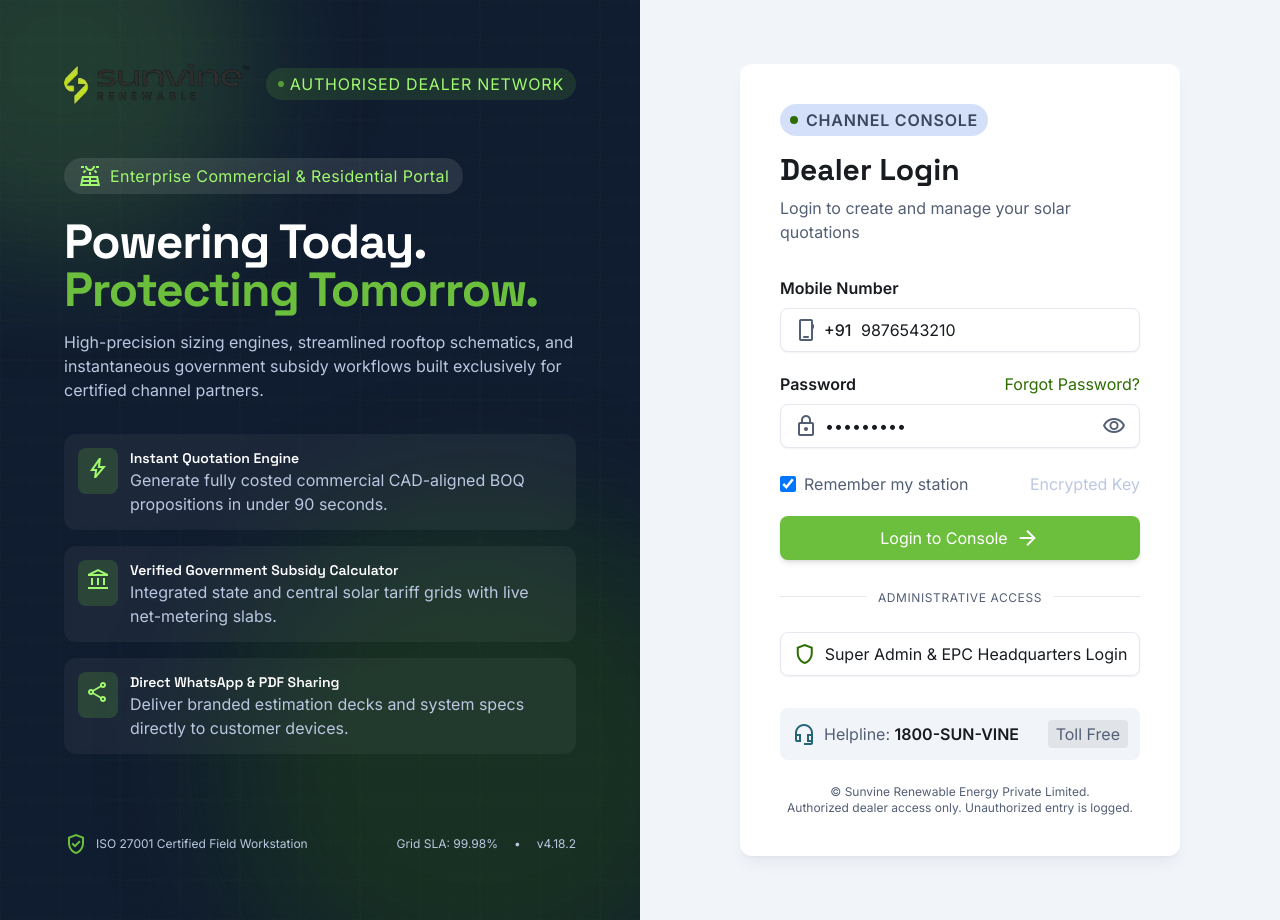
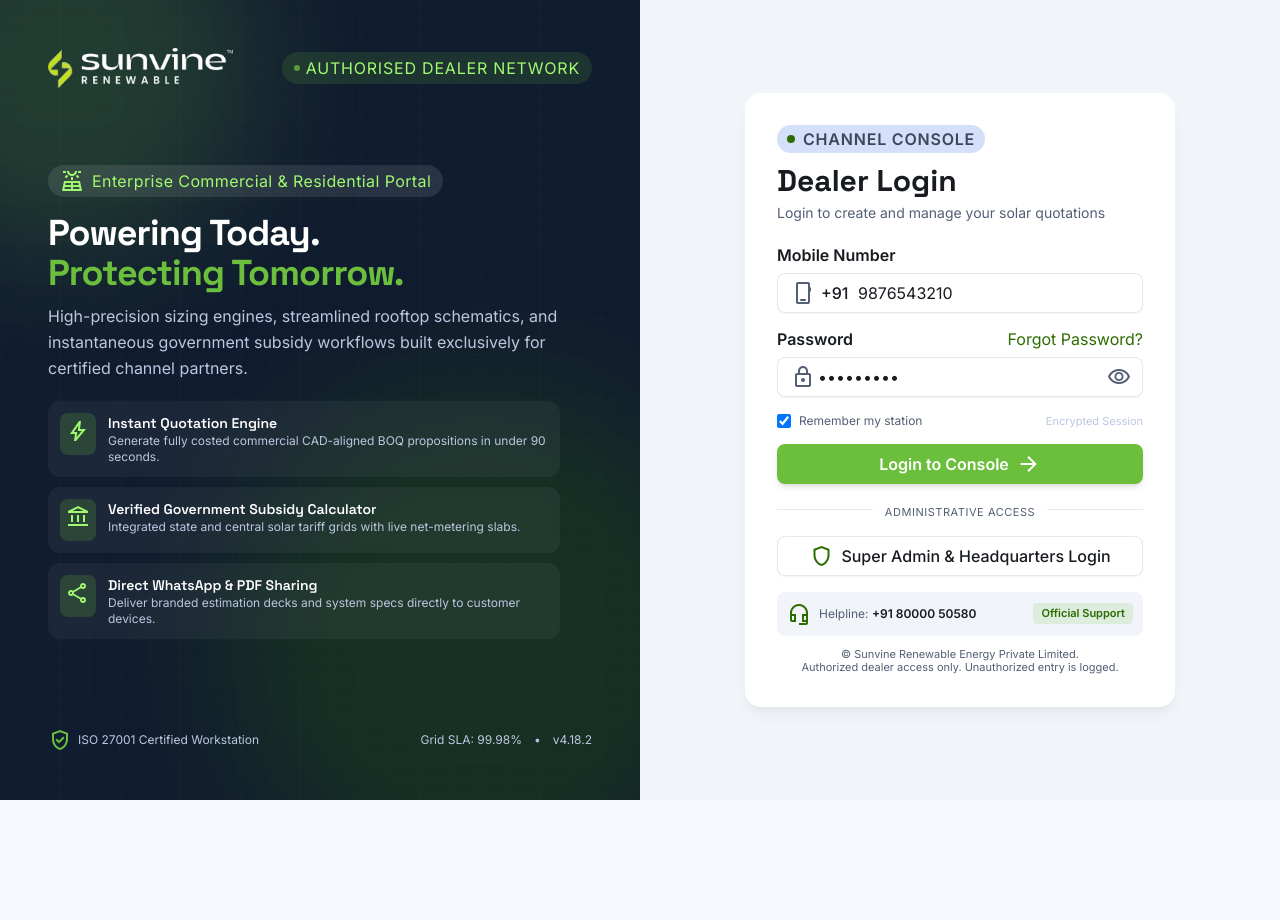
Before and after one commit to sunvine-renewable/dealer-portal-quotation, a React (Vite) app: page / in a window 1280 px wide. After the commit the page ends 800 px from the top, so only its background shows below. Built offline with nearby package versions, Linux system fonts and the light colour scheme.

Commit message:
fix(login): single screen no-scroll layout, white logo, +91 80000 50580 helpline, functional profile camera upload

```diff
--- a/src/components/Auth/DealerLogin.jsx
+++ b/src/components/Auth/DealerLogin.jsx
@@ -29,9 +29,9 @@
   return (
     <main className="w-full">
       <div className="flex flex-col w-full">
-        <div className="w-full min-h-screen flex flex-col lg:flex-row bg-surface">
+        <div className="w-full min-h-screen lg:h-screen lg:overflow-hidden flex flex-col lg:flex-row bg-surface">
           {/* Left Panel: Deep Navy Visual Showcase */}
-          <div className="relative w-full lg:w-1/2 bg-on-secondary-fixed text-on-secondary flex flex-col justify-between p-8 sm:p-12 lg:p-16 overflow-hidden min-h-[520px] lg:min-h-screen">
+          <div className="relative w-full lg:w-1/2 bg-on-secondary-fixed text-on-secondary flex flex-col justify-between p-6 sm:p-10 lg:p-8 xl:p-12 overflow-hidden min-h-[460px] lg:min-h-0 lg:h-full">
             {/* Decorative Solar Grid Background Effect */}
             <div className="absolute inset-0 opacity-10 pointer-events-none">
               <svg className="w-full h-full" height="100%" width="100%" xmlns="http://www.w3.org/2000/svg">
@@ -51,13 +51,13 @@
             <div className="absolute -bottom-24 -right-24 w-[32rem] h-[32rem] bg-primary/25 rounded-full blur-3xl pointer-events-none"></div>
 
             {/* Header / Logo Zone */}
-            <div className="relative z-10">
+            <div className="relative z-10 shrink-0">
               <div className="flex items-center justify-between">
                 <div className="flex items-center gap-3">
                   <img
                     alt="Sunvine Renewable Energy Logo"
-                    className="h-10 w-auto object-contain brightness-110 drop-shadow-sm"
-                    src="/sunvine_logo_transparent.png"
+                    className="h-9 lg:h-10 w-auto object-contain brightness-110 drop-shadow-sm"
+                    src="/sunvine_logo_white.png"
                   />
                 </div>
                 <span className="inline-flex items-center gap-1.5 px-3 py-1 rounded-full bg-primary-container/15 text-primary-fixed font-label-xs tracking-wider uppercase backdrop-blur-sm">
@@ -68,60 +68,60 @@
             </div>
 
             {/* Center Narrative & Highlights */}
-            <div className="relative z-10 my-auto py-12 lg:py-0">
-              <div className="inline-flex items-center gap-2 px-3.5 py-1.5 rounded-full bg-surface-container-lowest/10 text-primary-fixed mb-6">
+            <div className="relative z-10 my-auto py-6 lg:py-2">
+              <div className="inline-flex items-center gap-2 px-3 py-1 rounded-full bg-surface-container-lowest/10 text-primary-fixed mb-3 lg:mb-4">
                 <span className="material-symbols-outlined text-base">solar_power</span>
-                <span className="font-label-sm tracking-wide">Enterprise Commercial &amp; Residential Portal</span>
+                <span className="font-label-xs tracking-wide">Enterprise Commercial &amp; Residential Portal</span>
               </div>
-              <h2 className="font-headline-xl text-3xl sm:text-4xl lg:text-5xl font-bold tracking-tight text-on-secondary leading-tight max-w-xl">
+              <h2 className="font-headline-xl text-2xl sm:text-3xl lg:text-4xl font-bold tracking-tight text-on-secondary leading-tight max-w-xl">
                 Powering Today. <br/>
                 <span className="text-primary-container">Protecting Tomorrow.</span>
               </h2>
-              <p className="mt-4 font-body-lg text-secondary-fixed-dim max-w-lg">
+              <p className="mt-2.5 font-body-sm text-secondary-fixed-dim max-w-lg leading-relaxed">
                 High-precision sizing engines, streamlined rooftop schematics, and instantaneous government subsidy workflows built exclusively for certified channel partners.
               </p>
 
               {/* Feature List */}
-              <div className="mt-8 space-y-4 max-w-lg">
-                <div className="flex items-start gap-3 bg-surface-container-lowest/5 p-3.5 rounded-xl backdrop-blur-sm">
-                  <div className="p-2 rounded-lg bg-primary-container/20 text-primary-fixed">
-                    <span className="material-symbols-outlined text-lg">bolt</span>
+              <div className="mt-5 space-y-2.5 max-w-lg">
+                <div className="flex items-start gap-3 bg-surface-container-lowest/5 p-2.5 sm:p-3 rounded-xl backdrop-blur-sm">
+                  <div className="p-1.5 rounded-lg bg-primary-container/20 text-primary-fixed shrink-0">
+                    <span className="material-symbols-outlined text-base">bolt</span>
                   </div>
                   <div>
-                    <h3 className="font-headline-sm text-sm text-on-secondary font-semibold">Instant Quotation Engine</h3>
-                    <p className="font-body-sm text-secondary-fixed-dim">Generate fully costed commercial CAD-aligned BOQ propositions in under 90 seconds.</p>
+                    <h3 className="font-headline-sm text-xs sm:text-sm text-on-secondary font-semibold">Instant Quotation Engine</h3>
+                    <p className="font-body-xs text-xs text-secondary-fixed-dim">Generate fully costed commercial CAD-aligned BOQ propositions in under 90 seconds.</p>
                   </div>
                 </div>
 
-                <div className="flex items-start gap-3 bg-surface-container-lowest/5 p-3.5 rounded-xl backdrop-blur-sm">
-                  <div className="p-2 rounded-lg bg-primary-container/20 text-primary-fixed">
-                    <span className="material-symbols-outlined text-lg">account_balance</span>
+                <div className="flex items-start gap-3 bg-surface-container-lowest/5 p-2.5 sm:p-3 rounded-xl backdrop-blur-sm">
+                  <div className="p-1.5 rounded-lg bg-primary-container/20 text-primary-fixed shrink-0">
+                    <span className="material-symbols-outlined text-base">account_balance</span>
                   </div>
                   <div>
-                    <h3 className="font-headline-sm text-sm text-on-secondary font-semibold">Verified Government Subsidy Calculator</h3>
-                    <p className="font-body-sm text-secondary-fixed-dim">Integrated state and central solar tariff grids with live net-metering slabs.</p>
+                    <h3 className="font-headline-sm text-xs sm:text-sm text-on-secondary font-semibold">Verified Government Subsidy Calculator</h3>
+                    <p className="font-body-xs text-xs text-secondary-fixed-dim">Integrated state and central solar tariff grids with live net-metering slabs.</p>
                   </div>
                 </div>
 
-                <div className="flex items-start gap-3 bg-surface-container-lowest/5 p-3.5 rounded-xl backdrop-blur-sm">
-                  <div className="p-2 rounded-lg bg-primary-container/20 text-primary-fixed">
-                    <span className="material-symbols-outlined text-lg">share</span>
+                <div className="flex items-start gap-3 bg-surface-container-lowest/5 p-2.5 sm:p-3 rounded-xl backdrop-blur-sm">
+                  <div className="p-1.5 rounded-lg bg-primary-container/20 text-primary-fixed shrink-0">
+                    <span className="material-symbols-outlined text-base">share</span>
                   </div>
                   <div>
-                    <h3 className="font-headline-sm text-sm text-on-secondary font-semibold">Direct WhatsApp &amp; PDF Sharing</h3>
-                    <p className="font-body-sm text-secondary-fixed-dim">Deliver branded estimation decks and system specs directly to customer devices.</p>
+                    <h3 className="font-headline-sm text-xs sm:text-sm text-on-secondary font-semibold">Direct WhatsApp &amp; PDF Sharing</h3>
+                    <p className="font-body-xs text-xs text-secondary-fixed-dim">Deliver branded estimation decks and system specs directly to customer devices.</p>
                   </div>
                 </div>
               </div>
             </div>
 
             {/* Bottom Status Strip */}
-            <div className="relative z-10 flex flex-wrap items-center justify-between gap-4 pt-6 text-secondary-fixed-dim text-body-sm">
-              <div className="flex items-center gap-2">
-                <span className="material-symbols-outlined text-primary-container text-base">verified_user</span>
-                <span>ISO 27001 Certified Field Workstation</span>
+            <div className="relative z-10 flex flex-wrap items-center justify-between gap-2 pt-3 text-secondary-fixed-dim text-xs shrink-0">
+              <div className="flex items-center gap-1.5">
+                <span className="material-symbols-outlined text-primary-container text-sm">verified_user</span>
+                <span>ISO 27001 Certified Workstation</span>
               </div>
-              <div className="flex items-center gap-4">
+              <div className="flex items-center gap-3">
                 <span>Grid SLA: 99.98%</span>
                 <span>•</span>
                 <span>v4.18.2</span>
@@ -130,36 +130,36 @@
           </div>
 
           {/* Right Half: Clean White Canvas & Login Form */}
-          <div className="w-full lg:w-1/2 flex items-center justify-center p-6 sm:p-12 lg:p-16 bg-surface-container-low">
-            <div className="w-full max-w-[440px] bg-surface-container-lowest rounded-xl p-8 sm:p-10 shadow-lg shadow-on-secondary-fixed/5">
+          <div className="w-full lg:w-1/2 flex items-center justify-center p-4 sm:p-8 lg:p-6 bg-surface-container-low lg:h-full lg:overflow-hidden">
+            <div className="w-full max-w-[430px] bg-surface-container-lowest rounded-2xl p-6 sm:p-8 shadow-lg shadow-on-secondary-fixed/5 my-auto">
               {/* Header Badge & Heading */}
-              <div className="mb-8">
-                <div className="inline-flex items-center gap-2 px-2.5 py-1 rounded-full bg-secondary-container text-on-secondary-fixed-variant mb-4">
+              <div className="mb-5">
+                <div className="inline-flex items-center gap-2 px-2.5 py-0.5 rounded-full bg-secondary-container text-on-secondary-fixed-variant mb-2.5">
                   <span className="w-2 h-2 rounded-full bg-primary"></span>
                   <span className="font-label-xs font-semibold uppercase tracking-wider">Channel Console</span>
                 </div>
                 <h1 className="font-headline-xl text-2xl sm:text-3xl text-on-surface font-bold">Dealer Login</h1>
-                <p className="mt-2 font-body-md text-secondary">Login to create and manage your solar quotations</p>
+                <p className="mt-1 font-body-sm text-secondary text-xs sm:text-sm">Login to create and manage your solar quotations</p>
               </div>
 
               {/* Form Elements */}
-              <form className="space-y-5" id="dealer-login-form" onSubmit={handleLogin}>
+              <form className="space-y-3.5" id="dealer-login-form" onSubmit={handleLogin}>
                 {/* Mobile Number Input */}
                 <div>
-                  <label className="block font-label-sm text-on-surface mb-2 font-semibold" htmlFor="mobile-number">
+                  <label className="block font-label-xs text-on-surface mb-1.5 font-semibold" htmlFor="mobile-number">
                     Mobile Number
                   </label>
                   <div className="relative flex items-center">
-                    <span className="absolute left-3.5 flex items-center gap-1.5 text-secondary font-label-md select-none">
+                    <span className="absolute left-3.5 flex items-center gap-1.5 text-secondary font-label-sm select-none">
                       <span className="material-symbols-outlined text-base">phone_iphone</span>
                       <span className="font-medium text-on-surface">+91</span>
                     </span>
                     <input
-                      className="w-full h-11 pl-20 pr-4 bg-surface-container-lowest text-on-surface font-body-md rounded-lg shadow-sm placeholder:text-secondary focus:outline-none focus:ring-2 focus:ring-primary focus:bg-surface-bright border border-surface-container-high"
+                      className="w-full h-10 pl-20 pr-4 bg-surface-container-lowest text-on-surface font-body-sm rounded-lg shadow-sm placeholder:text-secondary focus:outline-none focus:ring-2 focus:ring-primary focus:bg-surface-bright border border-surface-container-high"
                       id="mobile-number"
                       maxLength="10"
                       pattern="[0-9]{10}"
-                      placeholder="Enter your registered mobile number"
+                      placeholder="Enter registered mobile"
                       required
                       type="tel"
                       value={mobileNumber}
@@ -167,8 +167,8 @@
                     />
                   </div>
                   {error && (
-                    <p className="mt-1.5 font-body-sm text-error flex items-center gap-1" id="mobile-error">
-                      <span className="material-symbols-outlined text-sm">error</span>
+                    <p className="mt-1 font-body-xs text-error flex items-center gap-1 text-xs" id="mobile-error">
+                      <span className="material-symbols-outlined text-xs">error</span>
                       {error}
                     </p>
                   )}
@@ -176,12 +176,12 @@
 
                 {/* Password Input */}
                 <div>
-                  <div className="flex items-center justify-between mb-2">
-                    <label className="block font-label-sm text-on-surface font-semibold" htmlFor="dealer-password">
+                  <div className="flex items-center justify-between mb-1.5">
+                    <label className="block font-label-xs text-on-surface font-semibold" htmlFor="dealer-password">
                       Password
                     </label>
                     <a
-                      className="font-label-sm text-primary hover:text-on-primary-container transition-colors cursor-pointer"
+                      className="font-label-xs text-primary hover:text-on-primary-container transition-colors cursor-pointer"
                       onClick={() => alert('Password reset link sent to your registered phone number.')}
                     >
                       Forgot Password?
@@ -189,10 +189,10 @@
                   </div>
                   <div className="relative flex items-center">
                     <span className="absolute left-3.5 text-secondary flex items-center">
-                      <span className="material-symbols-outlined text-lg">lock</span>
+                      <span className="material-symbols-outlined text-base">lock</span>
                     </span>
                     <input
-                      className="w-full h-11 pl-11 pr-11 bg-surface-container-lowest text-on-surface font-body-md rounded-lg shadow-sm placeholder:text-secondary focus:outline-none focus:ring-2 focus:ring-primary focus:bg-surface-bright border border-surface-container-high"
+                      className="w-full h-10 pl-10 pr-10 bg-surface-container-lowest text-on-surface font-body-sm rounded-lg shadow-sm placeholder:text-secondary focus:outline-none focus:ring-2 focus:ring-primary focus:bg-surface-bright border border-surface-container-high"
                       id="dealer-password"
                       placeholder="Enter your password"
                       required
@@ -202,12 +202,12 @@
                     />
                     <button
                       aria-label="Toggle password visibility"
-                      className="absolute right-3.5 text-secondary hover:text-on-surface transition-colors focus:outline-none flex items-center"
+                      className="absolute right-3 text-secondary hover:text-on-surface transition-colors focus:outline-none flex items-center"
                       id="toggle-password"
                       onClick={() => setShowPassword(!showPassword)}
                       type="button"
                     >
-                      <span className="material-symbols-outlined text-lg" id="password-eye-icon">
+                      <span className="material-symbols-outlined text-base" id="password-eye-icon">
                         {showPassword ? 'visibility_off' : 'visibility'}
                       </span>
                     </button>
@@ -215,76 +215,76 @@
                 </div>
 
                 {/* Remember Me Checkbox */}
-                <div className="flex items-center justify-between pt-1">
+                <div className="flex items-center justify-between pt-0.5">
                   <label className="flex items-center gap-2 cursor-pointer select-none">
                     <input
-                      className="w-4 h-4 rounded text-primary focus:ring-primary focus:ring-offset-0 bg-surface-container"
+                      className="w-3.5 h-3.5 rounded text-primary focus:ring-primary focus:ring-offset-0 bg-surface-container"
                       id="remember-me"
                       type="checkbox"
                       checked={rememberMe}
                       onChange={(e) => setRememberMe(e.target.checked)}
                     />
-                    <span className="font-body-sm text-secondary">Remember my station</span>
+                    <span className="font-body-xs text-secondary text-xs">Remember my station</span>
                   </label>
-                  <span className="font-label-xs text-secondary-fixed-dim">Encrypted Key</span>
+                  <span className="font-label-xs text-secondary-fixed-dim text-[11px]">Encrypted Session</span>
                 </div>
 
                 {/* Primary Submit Button */}
                 <button
-                  className="w-full h-11 bg-primary-container hover:bg-primary text-on-primary font-label-md rounded-lg shadow-md hover:shadow-lg transition-all flex items-center justify-center gap-2"
+                  className="w-full h-10 bg-primary-container hover:bg-primary text-on-primary font-label-sm font-semibold rounded-lg shadow-md hover:shadow-lg transition-all flex items-center justify-center gap-2"
                   id="submit-btn"
                   type="submit"
                   disabled={loading}
                 >
                   {loading ? (
                     <>
-                      <span className="material-symbols-outlined animate-spin text-lg">sync</span>
+                      <span className="material-symbols-outlined animate-spin text-base">sync</span>
                       <span>Authenticating Dealer...</span>
                     </>
                   ) : (
                     <>
                       <span>Login to Console</span>
-                      <span className="material-symbols-outlined text-lg">arrow_forward</span>
+                      <span className="material-symbols-outlined text-base">arrow_forward</span>
                     </>
                   )}
                 </button>
               </form>
 
               {/* Divider */}
-              <div className="relative my-6 text-center">
+              <div className="relative my-3.5 text-center">
                 <div className="absolute inset-0 flex items-center">
                   <div className="w-full h-px bg-surface-container-high"></div>
                 </div>
-                <span className="relative px-3 bg-surface-container-lowest text-secondary font-label-sm uppercase tracking-wider text-xs">
+                <span className="relative px-3 bg-surface-container-lowest text-secondary font-label-xs uppercase tracking-wider text-[11px]">
                   Administrative Access
                 </span>
               </div>
 
               {/* Switch to Super Admin Login */}
               <button
-                className="w-full h-11 bg-surface-container-lowest hover:bg-surface-container-low text-on-surface font-label-md rounded-lg shadow-sm hover:shadow transition-all flex items-center justify-center gap-2 border border-surface-container-high"
+                className="w-full h-10 bg-surface-container-lowest hover:bg-surface-container-low text-on-surface font-label-xs sm:font-label-sm font-medium rounded-lg shadow-sm hover:shadow transition-all flex items-center justify-center gap-2 border border-surface-container-high"
                 onClick={() => setAuthView('admin_login')}
                 type="button"
               >
-                <span className="material-symbols-outlined text-primary text-lg">shield</span>
-                <span>Super Admin &amp; EPC Headquarters Login</span>
+                <span className="material-symbols-outlined text-primary text-base">shield</span>
+                <span>Super Admin &amp; Headquarters Login</span>
               </button>
 
               {/* Quick Help & Partner Metrics */}
-              <div className="mt-8 p-3 rounded-lg bg-surface-container-low flex items-center justify-between">
+              <div className="mt-4 p-2.5 rounded-lg bg-surface-container-low flex items-center justify-between">
                 <div className="flex items-center gap-2">
-                  <span className="material-symbols-outlined text-tertiary text-lg">headset_mic</span>
-                  <span className="font-body-sm text-secondary">
-                    Helpline: <strong className="text-on-surface font-semibold">1800-SUN-VINE</strong>
+                  <span className="material-symbols-outlined text-primary text-base">headset_mic</span>
+                  <span className="font-body-xs text-secondary text-xs">
+                    Helpline: <strong className="text-on-surface font-semibold text-xs">+91 80000 50580</strong>
                   </span>
                 </div>
-                <span className="font-label-xs px-2 py-0.5 rounded bg-surface-container-highest text-secondary">
-                  Toll Free
+                <span className="font-label-xs px-2 py-0.5 rounded bg-primary-container/15 text-primary font-semibold text-[11px]">
+                  Official Support
                 </span>
               </div>
 
               {/* Portal Legal Notice */}
-              <p className="mt-6 text-center font-body-sm text-secondary text-xs">
+              <p className="mt-3 text-center font-body-xs text-secondary text-[11px] leading-tight">
                 © Sunvine Renewable Energy Private Limited. <br/>
                 Authorized dealer access only. Unauthorized entry is logged.
               </p>
--- a/src/data/defaultPresets.js
+++ b/src/data/defaultPresets.js
@@ -154,7 +154,8 @@
     totalQuotes: 18,
     totalCapacityKw: 420.5,
     status: 'Active',
-    joinedDate: '2025-11-12'
+    joinedDate: '2025-11-12',
+    avatar: '/dealer_avatar.jpg'
   },
   {
     id: 'SV-DLR-0842',
```
Also changed, not shown: src/components/DealerPortal/DealerProfile.jsx (+45 -6 lines).
